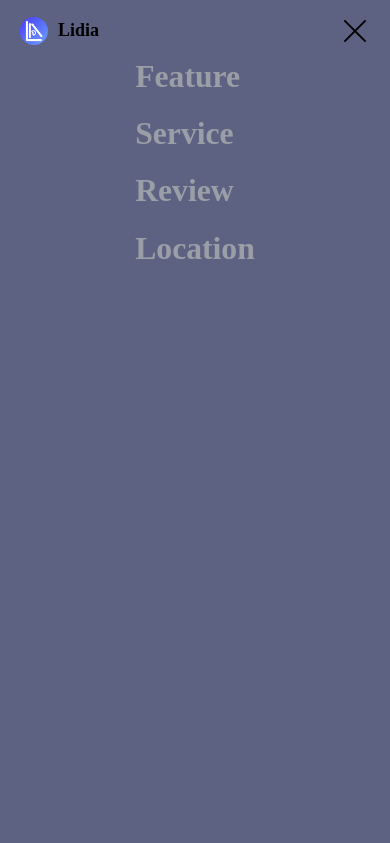
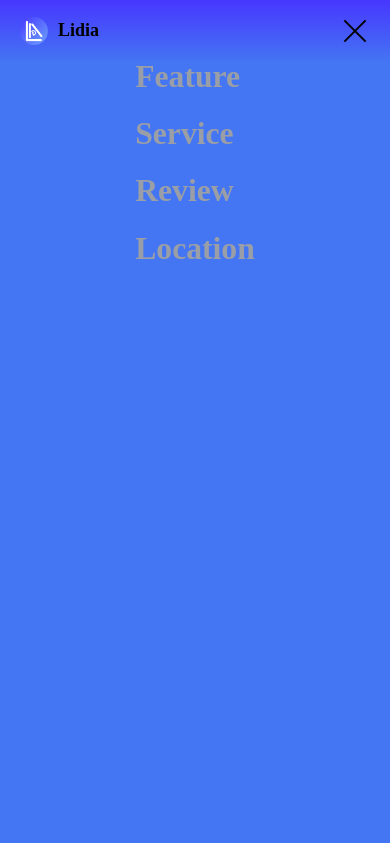
Before and after one commit to VirtoOZ/LIDIA, a website: page src/index.html in a window 390 px wide. Both pictures are taken after a click on the element 355 px from the left and 30 px from the top of the page. Shown: the top 843 px of the page. Drawn offline with nearby package versions, Linux system fonts and the light colour scheme; files that its build step writes are made by us from their sources; files whose address does not match are found by name; a web font is replaced by a local one.

Commit message:
Адаптив главного блока частично готов.

```diff
--- a/src/scss/header.scss
+++ b/src/scss/header.scss
@@ -102,7 +102,7 @@
 		height: 100%;
 		display: flex;
 		justify-content: center;
-		background-color: $mainColor;
+		background-color: $blueColor;
 		overflow: auto;
 		transition: all 0.3s ease 0s;
 		&::before {
@@ -115,8 +115,8 @@
 			width: 100%;
 			z-index: 3;
 			@include adaptiv-value("min-height", 168, 60, 1);
-			background-color: $mainColor;
-			// background-color: #000;
+			background-color: $blueColor;
+			background: linear-gradient(0deg, rgba(68, 117, 242, 1) 0%, rgba(71, 55, 255, 1) 100%);
 			transition: all 0.3s ease 0s;
 		}
 	}
--- a/src/scss/style.scss
+++ b/src/scss/style.scss
@@ -133,9 +133,7 @@ body {
 	&__media {
 		min-height: 540px;
 		flex: 0 1 50%;
-		@media (min-width: ($md2+px)) {
-			@include adaptiv-value("padding-top", 168, 60, 1);
-		}
+		@include adaptiv-value("padding-top", 168, 60, 1);
 	}
 }
 .content {
@@ -164,12 +162,9 @@ body {
 	// .content__text
 	&__text {
 		@include adaptiv-value("font-size", 16, 14, 1);
-		max-width: 501px;
+		@include adaptiv-value("width", 501, 300, 1);
 		margin: 0px 0px 34px 0px;
 		padding: 0px 10px 0px 0px;
-		@media (max-width: ($md2+px)) {
-			max-width: 400px;
-		}
 		p {
 			&:not(:last-child) {
 				margin: 0px 0px calc(30px / 16px * 1em) 0px;
@@ -188,6 +183,14 @@ body {
 		// line-height: 25px; /* 156.25% */
 		line-height: calc((25 / 16) * 100%);
 		margin: 0px 0px 30px 0px;
+		transition: all 0.3s ease 0s;
+		@media (any-hover: hover) {
+			&:hover {
+				transform: translate(0px, 3px);
+				background-color: $hoverCololr;
+				box-shadow: 0 0 0 $hoverCololr;
+			}
+		}
 	}
 	// .main__blue-element
 	&__blue-element {
```
Also changed, not shown: dist/css/style.min.css.
